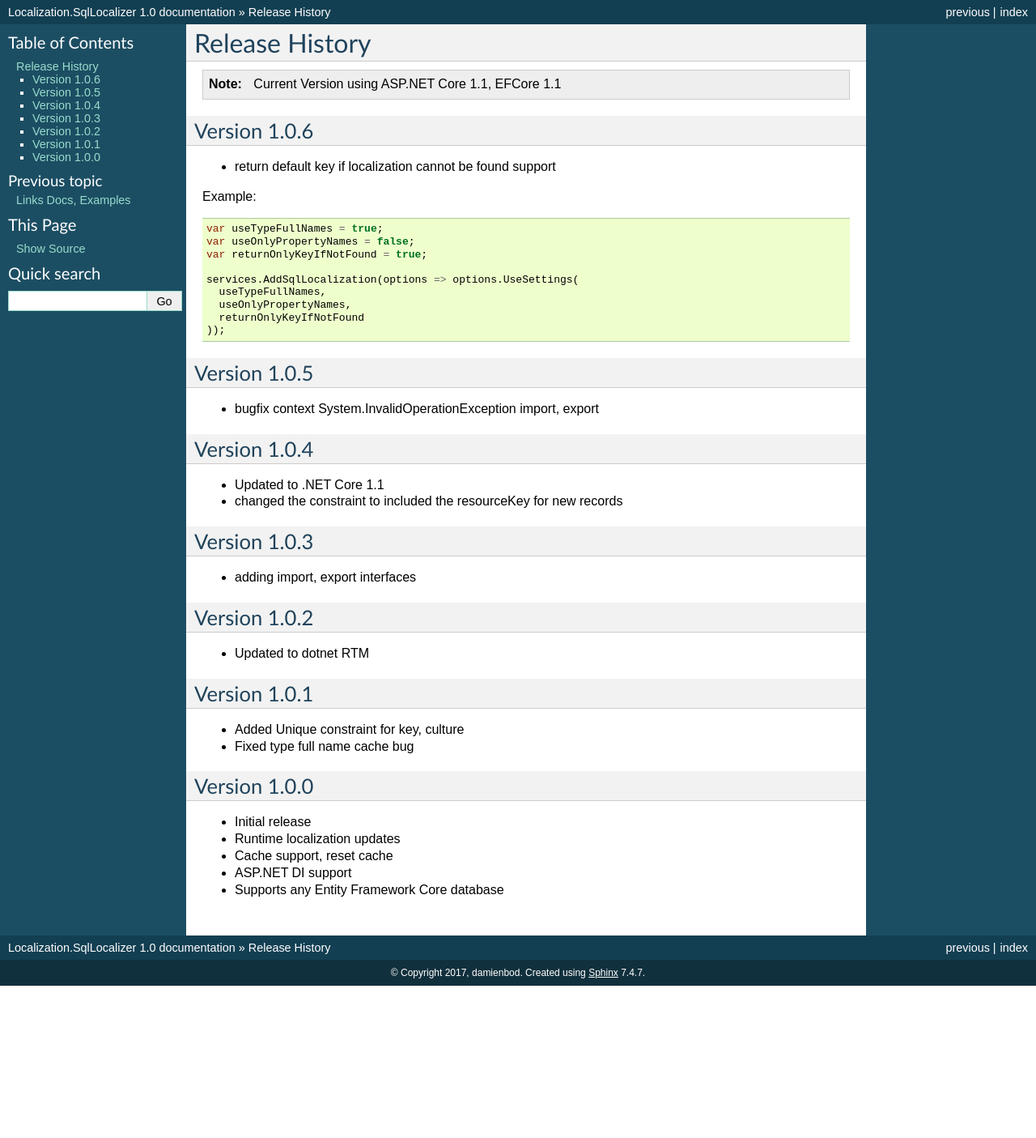
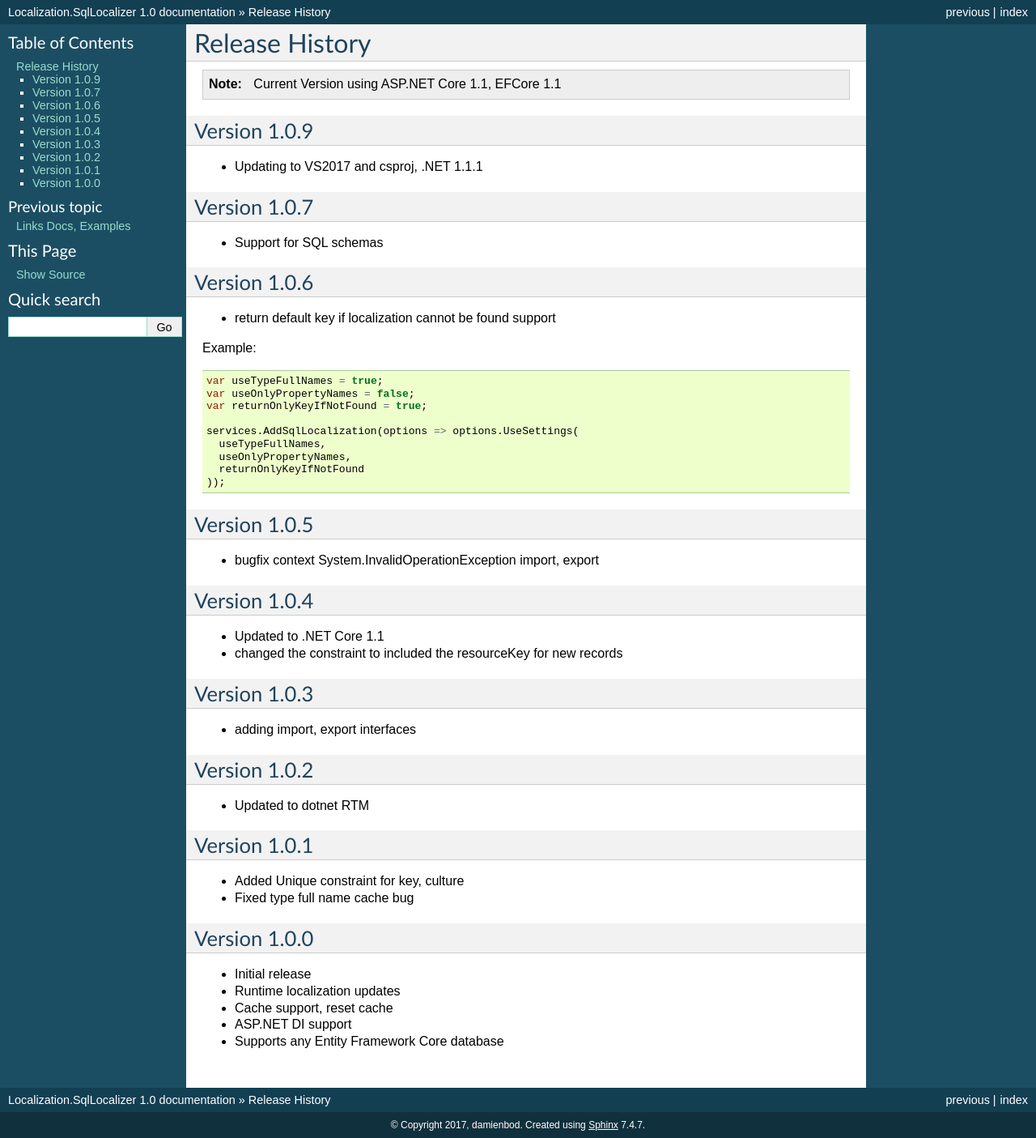
Before and after one commit to damienbod/Localization.SqlLocalizer.docs, a Sphinx documentation site: the page built from docs/source/docs/releases.rst, in a window 1280 px wide. Shown: the whole page at 81% size. Built offline with Sphinx 7.4.7, drawn with Linux system fonts in a browser that asks for light colours; before the commit the page ends 1217 px from its top, so only the background shows below that.

Commit message:
updating release notes

```diff
--- a/docs/source/docs/releases.rst
+++ b/docs/source/docs/releases.rst
@@ -4,6 +4,15 @@ Release History
 .. note::
     Current Version using ASP.NET Core 1.1, EFCore 1.1
 
+Version 1.0.9
+-------------
+
+* Updating to VS2017 and csproj, .NET 1.1.1
+
+Version 1.0.7
+-------------
+
+* Support for SQL schemas
 
 Version 1.0.6
 -------------
```
